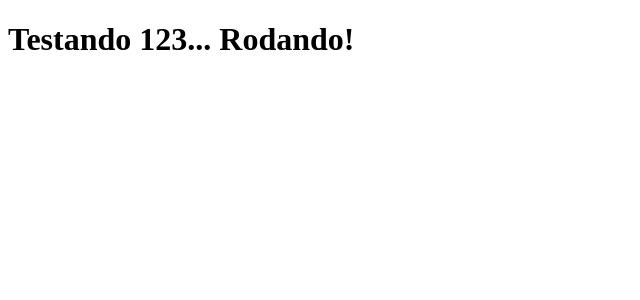
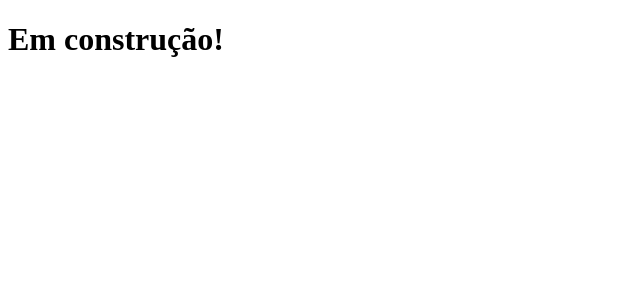
Before and after one commit to ricassiocosta/tabnews-clone, a Next.js app: page / in a window 1280 px wide. Shown: the top 300 px of the page, without its empty margins (0-640 px from the left). Built offline with nearby package versions, Linux system fonts and the light colour scheme.

Commit message:
updating homepage message to test autodeploy

```diff
--- a/pages/index.js
+++ b/pages/index.js
@@ -1,5 +1,5 @@
 function Home() {
-  return <h1>Testando 123... Rodando!</h1>;
+  return <h1>Em construção!</h1>;
 }
 
 export default Home;
```
